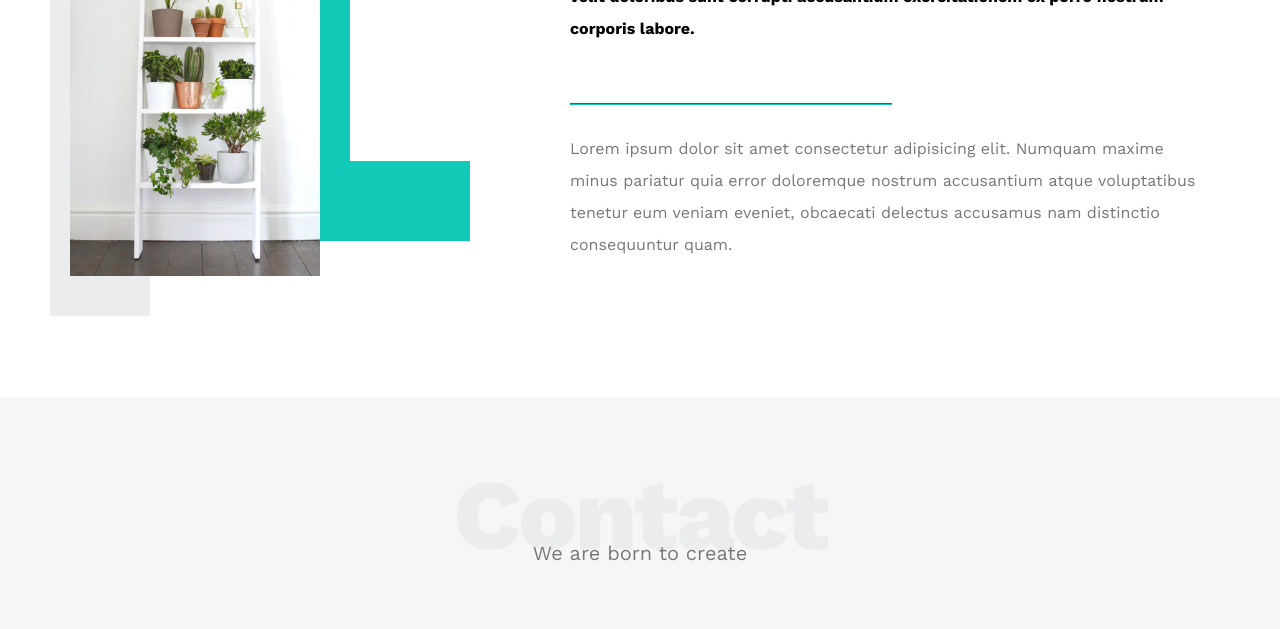
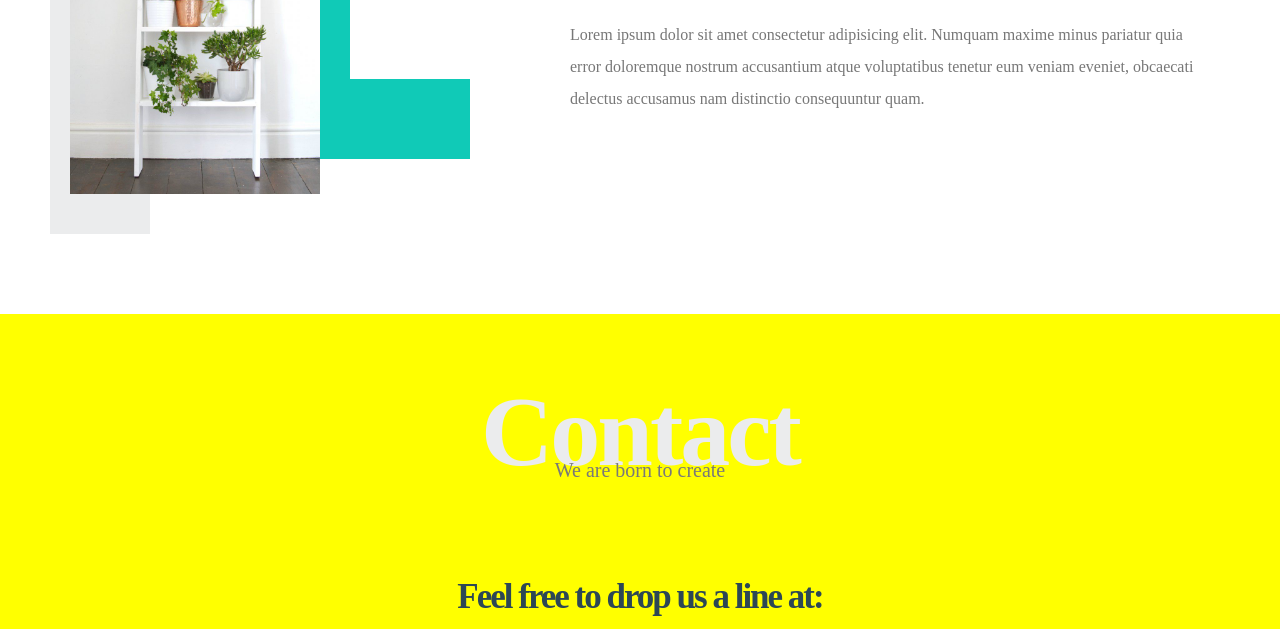
Before and after one commit to Youssefanter/Deploy_test, a plain HTML site: page index.html in a window 1280 px wide. Shown: the part 3268-3897 px from the top of the page. Drawn offline with nearby package versions, Linux system fonts and the light colour scheme.

Commit message:
Make Changes in Website

```diff
--- a/css/Leon.css
+++ b/css/Leon.css
@@ -16,7 +16,7 @@ html {
   scroll-behavior: smooth;
 }
 body {
-  font-family: "Work Sans", sans-serif;
+  font-family: 'Times New Roman', Times, serif;
 }
 
 .container {
--- a/index.html
+++ b/index.html
@@ -187,7 +187,7 @@
     </div>
     <!-- End About -->
     <!-- Start Contact -->
-    <div class="contact">
+    <div class="contact" style="background-color: yellow;">
         <div class="container">
             <h2 class="special-heading">Contact
             </h2>
@@ -206,7 +206,7 @@
     </div>
     <!-- End Contact -->
     <!-- Start footer -->
-    <div class="footer">
+    <div class="footer" style="padding: 200px;">
         &copy; 2021 <span>Leon</span> All right reserved
     </div>
     <!-- End footer -->
```
Also changed, not shown: css/hello.css (added), images/services.jpg (deleted).
